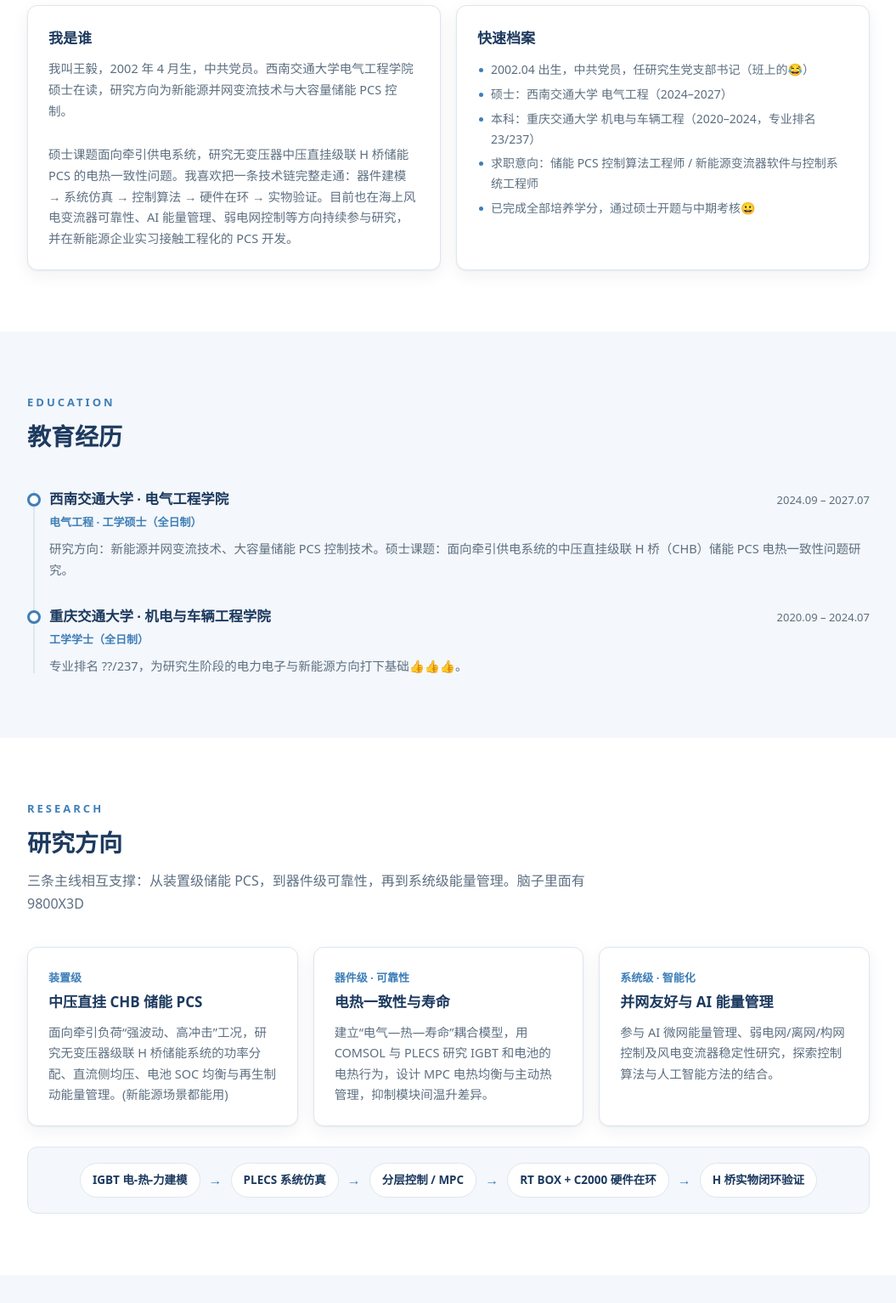
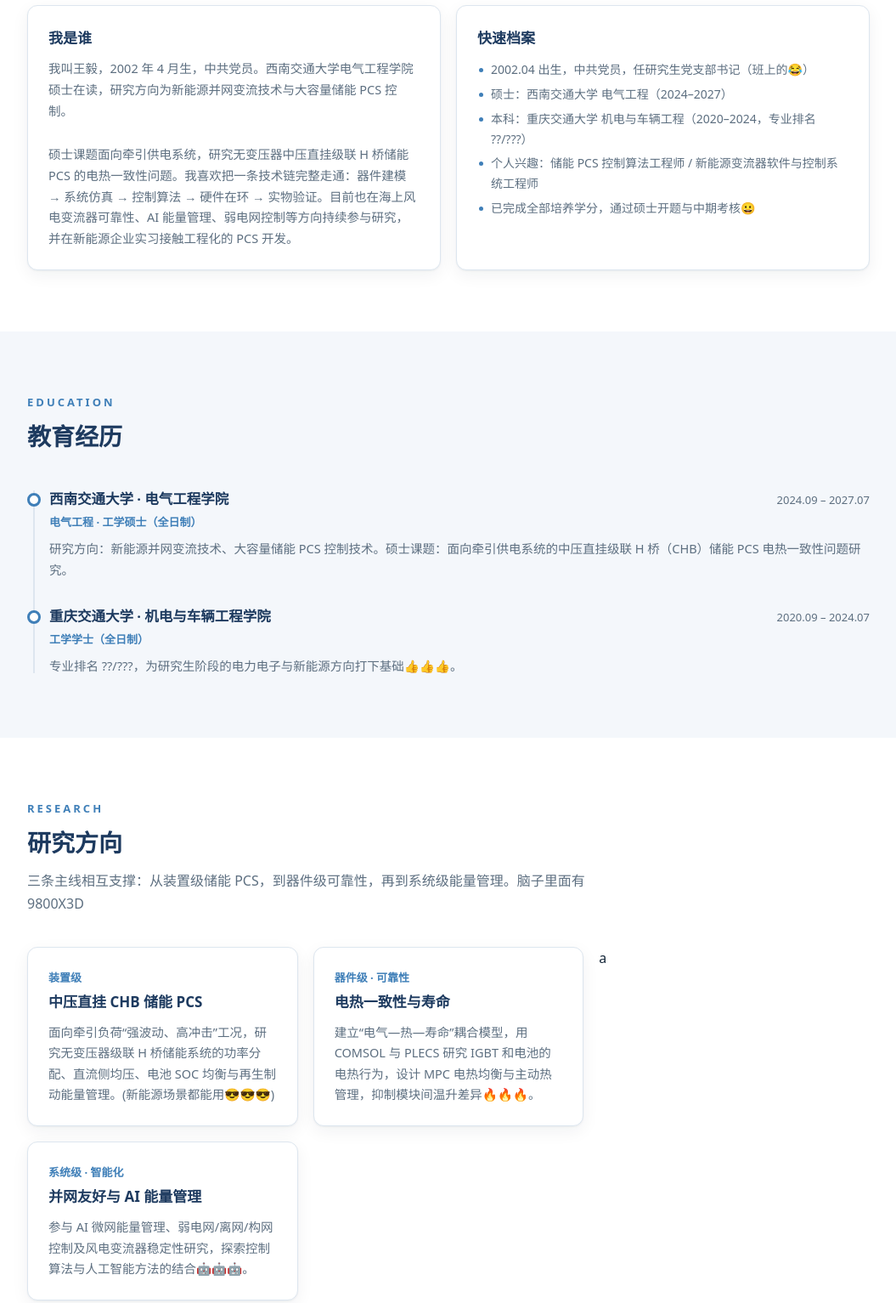
Before and after one commit to fuuk455/personal-information, a plain HTML site: page index.html in a window 1280 px wide. Shown: the part 760-2293 px from the top of the page at 85% size, without its empty margins (112-1167 px from the left). Drawn offline with Linux system fonts and the light colour scheme.

Commit message:
Update index.html

```diff
--- a/index.html
+++ b/index.html
@@ -245,8 +245,8 @@ footer .sep{margin:0 8px;color:var(--line)}
         <ul>
           <li>2002.04 出生，中共党员，任研究生党支部书记（班上的😂）</li>
           <li>硕士：西南交通大学 电气工程（2024–2027）</li>
-          <li>本科：重庆交通大学 机电与车辆工程（2020–2024，专业排名 23/237）</li>
-          <li>求职意向：储能 PCS 控制算法工程师 / 新能源变流器软件与控制系统工程师</li>
+          <li>本科：重庆交通大学 机电与车辆工程（2020–2024，专业排名 ??/???）</li>
+          <li>个人兴趣：储能 PCS 控制算法工程师 / 新能源变流器软件与控制系统工程师</li>
           <li>已完成全部培养学分，通过硕士开题与中期考核😀</li>
         </ul>
       </div>
@@ -270,7 +270,7 @@ footer .sep{margin:0 8px;color:var(--line)}
       <div class="tl-item">
         <div class="tl-head"><h3>重庆交通大学 · 机电与车辆工程学院</h3><span class="date">2020.09 – 2024.07</span></div>
         <div class="tl-sub">工学学士（全日制）</div>
-        <div class="tl-body">专业排名 ??/237，为研究生阶段的电力电子与新能源方向打下基础👍👍👍。</div>
+        <div class="tl-body">专业排名 ??/???，为研究生阶段的电力电子与新能源方向打下基础👍👍👍。</div>
       </div>
     </div>
   </div>
@@ -288,17 +288,17 @@ footer .sep{margin:0 8px;color:var(--line)}
       <div class="card reveal">
         <span class="tag">装置级</span>
         <h3>中压直挂 CHB 储能 PCS</h3>
-        <p>面向牵引负荷“强波动、高冲击”工况，研究无变压器级联 H 桥储能系统的功率分配、直流侧均压、电池 SOC 均衡与再生制动能量管理。(新能源场景都能用)</p>
+        <p>面向牵引负荷“强波动、高冲击”工况，研究无变压器级联 H 桥储能系统的功率分配、直流侧均压、电池 SOC 均衡与再生制动能量管理。(新能源场景都能用😎😎😎)</p>
       </div>
       <div class="card reveal">
         <span class="tag">器件级 · 可靠性</span>
         <h3>电热一致性与寿命</h3>
-        <p>建立“电气—热—寿命”耦合模型，用 COMSOL 与 PLECS 研究 IGBT 和电池的电热行为，设计 MPC 电热均衡与主动热管理，抑制模块间温升差异。</p>
-      </div>
+        <p>建立“电气—热—寿命”耦合模型，用 COMSOL 与 PLECS 研究 IGBT 和电池的电热行为，设计 MPC 电热均衡与主动热管理，抑制模块间温升差异🔥🔥🔥。</p>
+      </div>a
       <div class="card reveal">
         <span class="tag">系统级 · 智能化</span>
         <h3>并网友好与 AI 能量管理</h3>
-        <p>参与 AI 微网能量管理、弱电网/离网/构网控制及风电变流器稳定性研究，探索控制算法与人工智能方法的结合。</p>
+        <p>参与 AI 微网能量管理、弱电网/离网/构网控制及风电变流器稳定性研究，探索控制算法与人工智能方法的结合🤖🤖🤖。</p>
       </div>
     </div>
     <div class="chain reveal">
```
